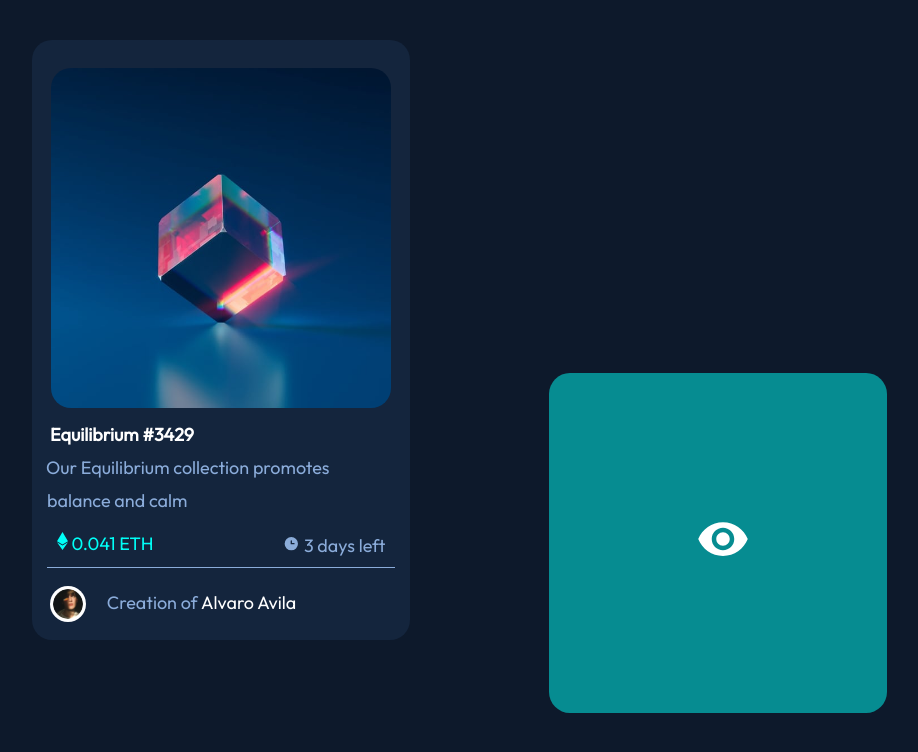
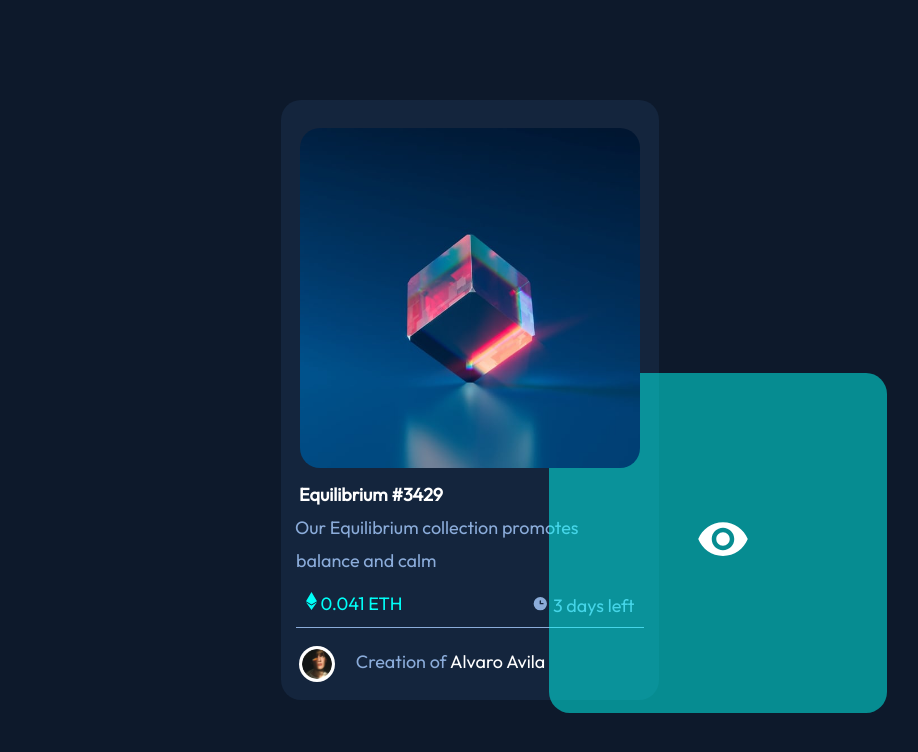
Before and after one commit to AlvaroEberAvila/nft-preview-card, a plain HTML site: page index.html in a window 1280 px wide. Shown: the whole page, without its empty margins (170-1088 px from the left). Drawn offline with nearby package versions, Linux system fonts and the light colour scheme; files that its build step writes are made by us from their sources.

Commit message:
Update main.scss

```diff
--- a/scss/main.scss
+++ b/scss/main.scss
@@ -3,12 +3,16 @@
 body {
   background: $very-dark-blue-mainbg;
   padding: 40px;
+  display: flex;
+  flex-direction: column;
+  justify-content: center;
+  align-items: center;
+  min-height: 100vh;
 }
 
 .container {
   background: $very-dark-blue-cardbg;
   display: flex;
-  margin-left: 9rem;
   justify-content: center;
   flex-direction: column;
   align-items: center;
```
